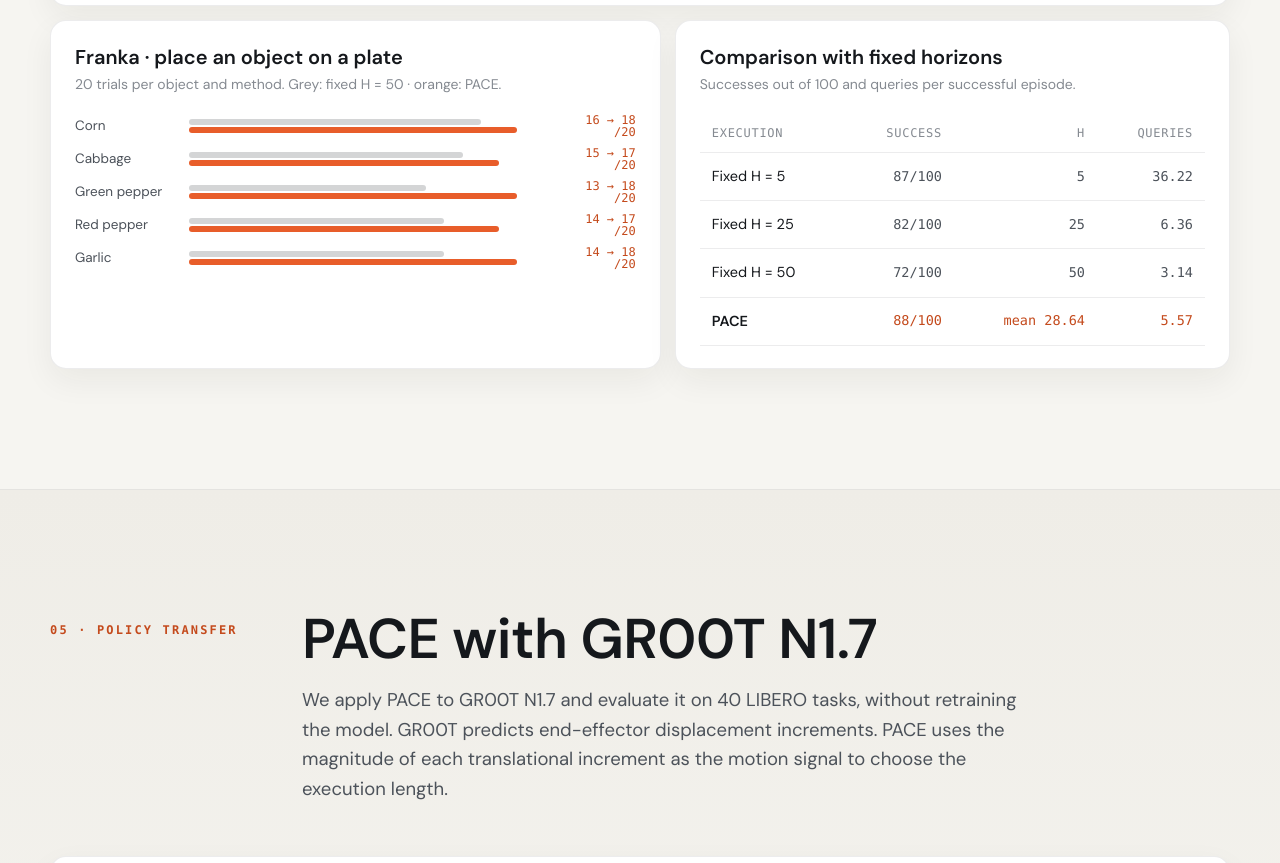
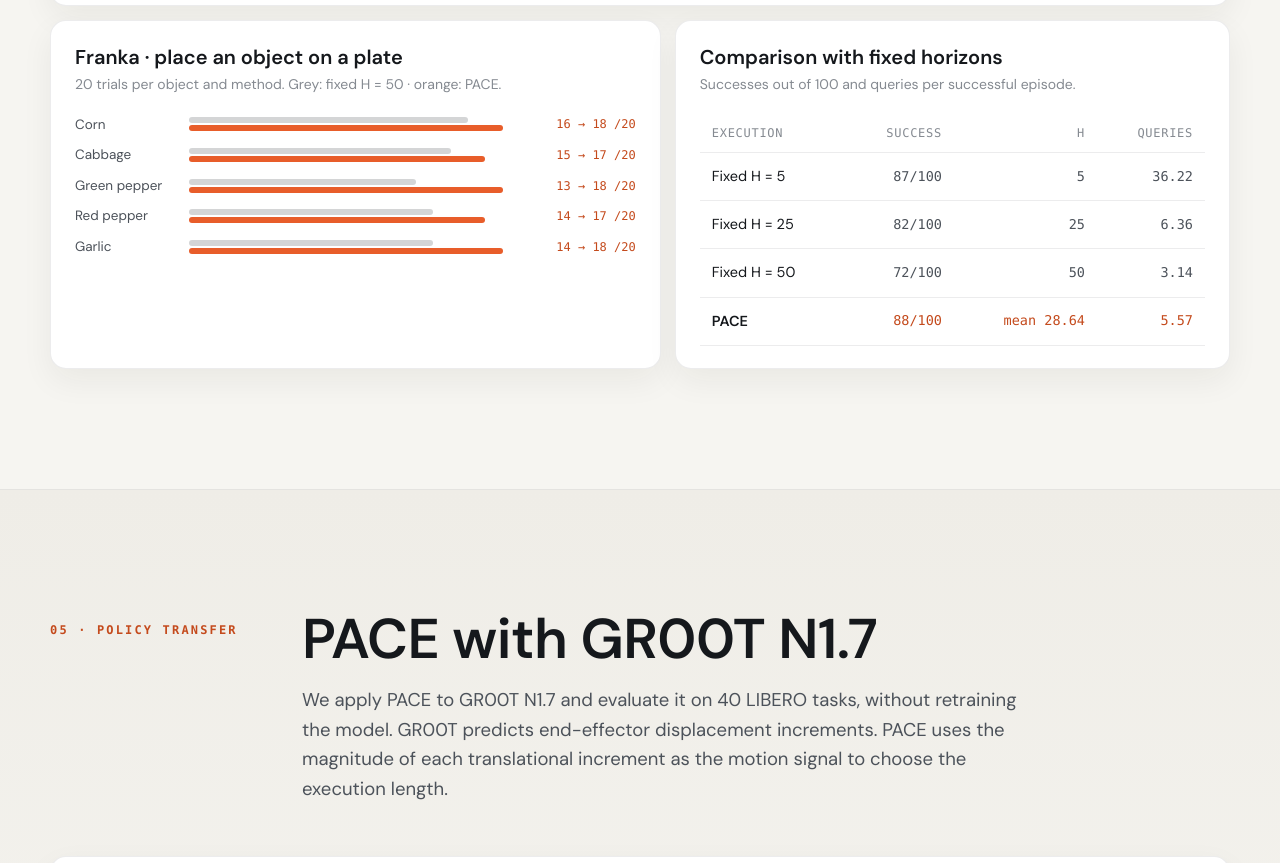
Before and after one commit to niejunnan25/pace-project, a plain HTML site: page index.html in a window 1280 px wide. Shown: the part 10492-11355 px from the top of the page. Drawn offline with Linux system fonts and the light colour scheme; animation ran at ten frames a second.

Commit message:
Keep Franka per-object results on one line

```diff
--- a/index.html
+++ b/index.html
@@ -15,7 +15,7 @@
 <meta name="theme-color" content="#f6f5f1">
 <link rel="icon" href="assets/favicon.svg">
 <link rel="preload" as="image" href="assets/media/wall/wall-12x9.webp" type="image/webp" fetchpriority="high">
-<link rel="stylesheet" href="style.css?v=87d9551c54c4">
+<link rel="stylesheet" href="style.css?v=14923417d0bc">
 </head>
 <body>
 
--- a/style.css
+++ b/style.css
@@ -336,12 +336,12 @@
 .table-wrap { overflow-x: auto; }
 .franka { display: grid; grid-template-columns: 1.1fr 1fr; gap: 14px; margin-top: 14px; }
 .objbars { display: grid; gap: 9px; margin-top: 4px; }
-.objbars .row { display: grid; grid-template-columns: 104px 1fr 72px; align-items: center; gap: 10px; font-size: 13.5px; color: var(--ink2); }
+.objbars .row { display: grid; grid-template-columns: 104px 1fr 88px; align-items: center; gap: 10px; font-size: 13.5px; color: var(--ink2); }
 .objbars .t { position: relative; height: 16px; }
 .objbars .t i { position: absolute; left: 0; height: 6px; border-radius: 3px; }
 .objbars .t i.b { top: 1px; background: var(--wash4); }
 .objbars .t i.p { top: 9px; background: var(--acc); }
-.objbars .val { font: 500 12px/1 var(--mono); text-align: right; color: var(--acc2); }
+.objbars .val { font: 500 12px/1 var(--mono); text-align: right; color: var(--acc2); white-space: nowrap; }
 
 /* limits, code, cite */
 .limits { display: grid; grid-template-columns: 1fr 1fr; gap: 40px; align-items: start; }
```
